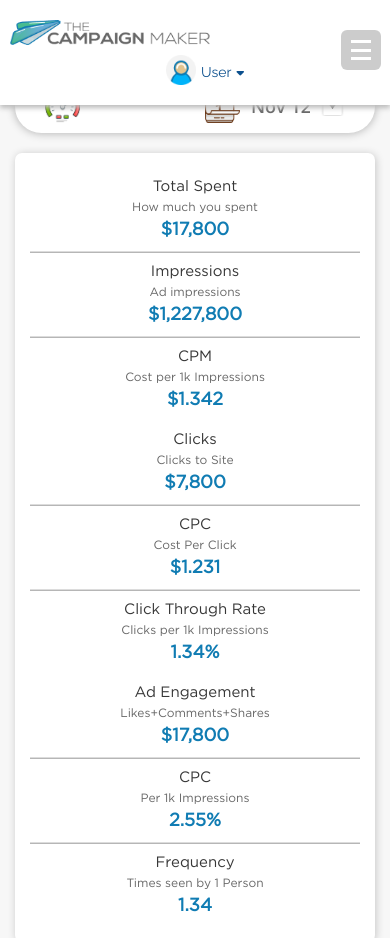
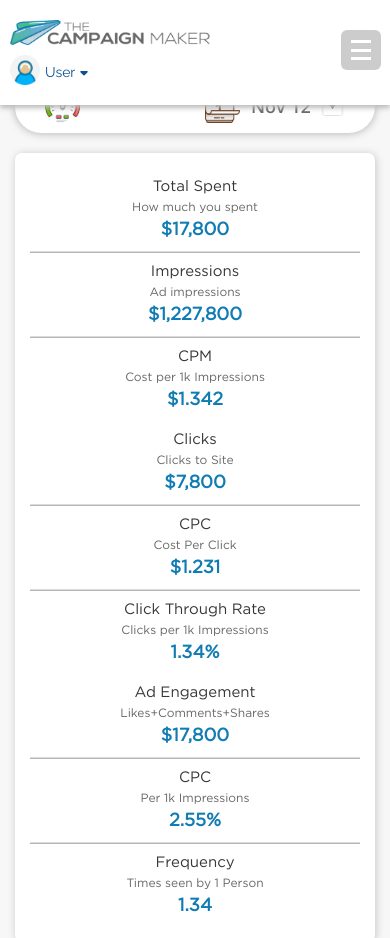
Before and after one commit to 10Volo/Samy-order-page, a website: page reporting.html in a window 390 px wide. Shown: the top 938 px of the page. Drawn offline with nearby package versions, Linux system fonts and the light colour scheme; a script that the page names is missing.

Commit message:
fixed bug reporting

```diff
--- a/app/scss/reporting.scss
+++ b/app/scss/reporting.scss
@@ -231,8 +231,7 @@ header {
 	@media (max-width: 405px) {
 	  width: 100%;
 	  display: flex;
-	  justify-content: center;
-	  margin: 0;
+	  margin: 0 0 0 10px;
 	}
 	.user-avatar {
 	  img {
@@ -847,7 +846,7 @@ section.reporting-stat {
 				font-weight: 700;
 			  }
 			  @media (max-width: 320px) {
-				font-size: 11px;
+				font-size: 10px;
 				line-height: 1.3;
 				text-align: center !important;
 			  }
```
Also changed, not shown: app/css/reporting.css.
